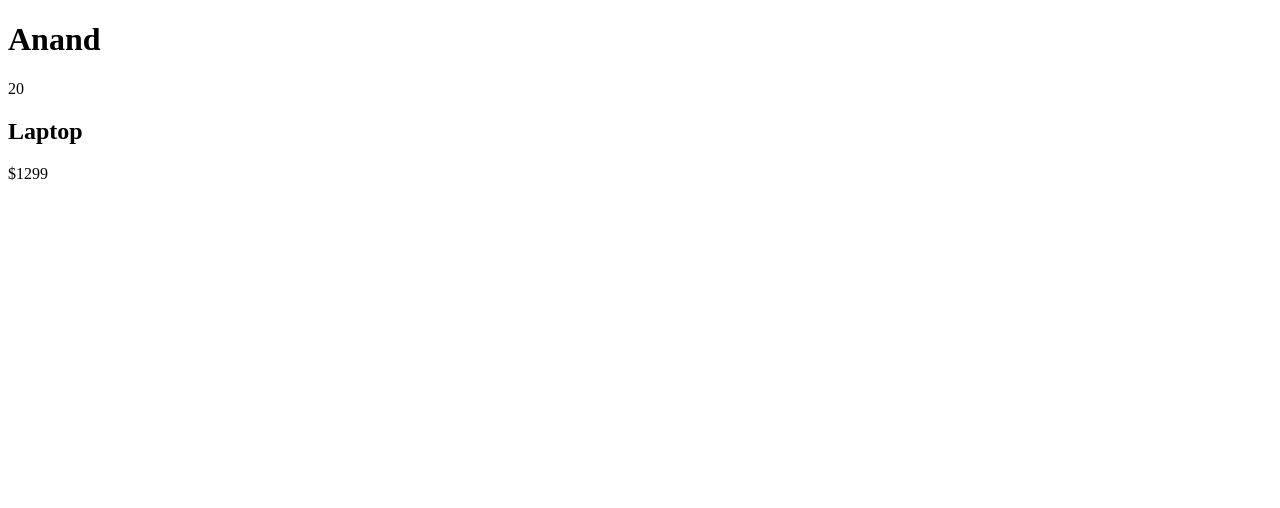
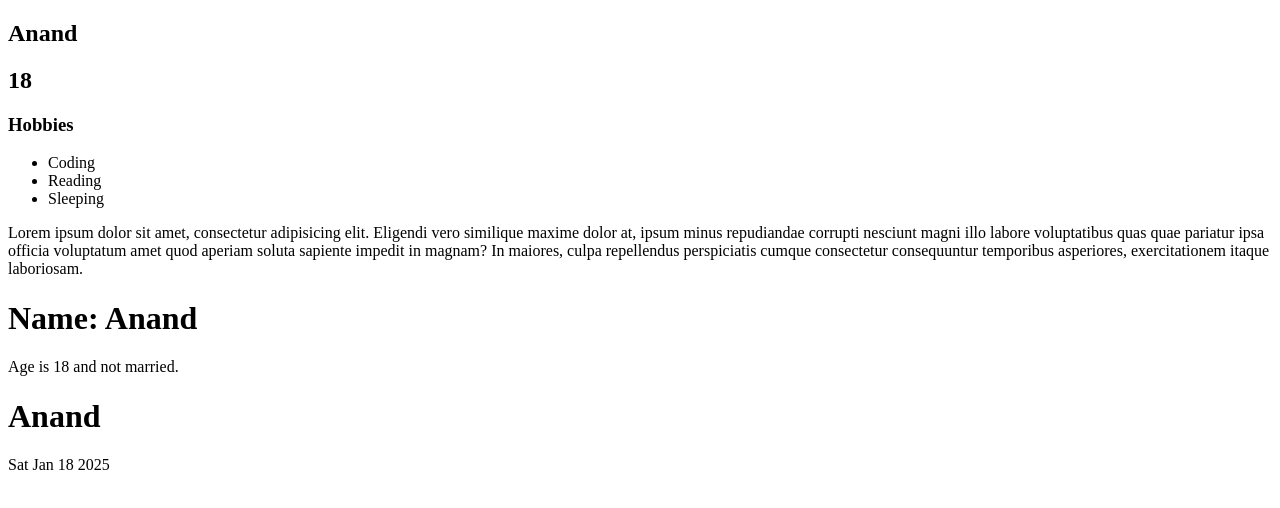
Before and after one commit to anandku06/ReactJs_Leveling, a React (Vite) app in the folder React_learns/: page / in a window 1280 px wide. Shown: the top 508 px of the page. Built offline with nearby package versions, Linux system fonts and the light colour scheme.

Commit message:
update App component to render Props instead of Person and Product; modify Greetings component to accept children props; enhance Props component with Greetings usage example

```diff
--- a/React_learns/src/components/App.jsx
+++ b/React_learns/src/components/App.jsx
@@ -16,8 +16,9 @@ import Product from "./Product.jsx";
 const App = () => {
   return (
     <>
-      <Person name="Anand" age={20} />
-      <Product name="Laptop" price="$1299" />
+      {/* <Person name="Anand" age={20} /> */}
+      {/* <Product name="Laptop" price="$1299" /> */}
+      <Props />
     </>
   );
 }; // first letter of the function should be capitalise and should always return a HTML container
--- a/React_learns/src/components/Greetings.jsx
+++ b/React_learns/src/components/Greetings.jsx
@@ -1,14 +1,18 @@
 import React from 'react'
 
-const Greetings = () => {
+const Greetings = ({children}) => {
     const name = "Anand"
     const day = new Date()
 
   return (
     <div>
+      <div>
+        {children} {/* here the props are accessed by destructuring the props here */}
+      </div>
         <h1>{name}</h1>
         <p>{day.toDateString()}</p>
     </div>
+
   )
 }
 
--- a/React_learns/src/components/Props.jsx
+++ b/React_learns/src/components/Props.jsx
@@ -1,5 +1,6 @@
 import React from "react";
 import MainComponent from "./MainContent";
+import Greetings from './Greetings.jsx'
 
 const Props = () => {
   return (
@@ -10,6 +11,11 @@ const Props = () => {
         isMarried={false}
         hobbies={["Coding", "Reading", "Sleeping"]}
       />
+      <Greetings>
+        <h1>Name: Anand</h1>
+        <p>Age is 18 and not married.</p>
+      </Greetings>
+      {/* This is also we can pass data to a child component and to access it we just use the '.children' with the props */}
     </>
   );
 };
```
